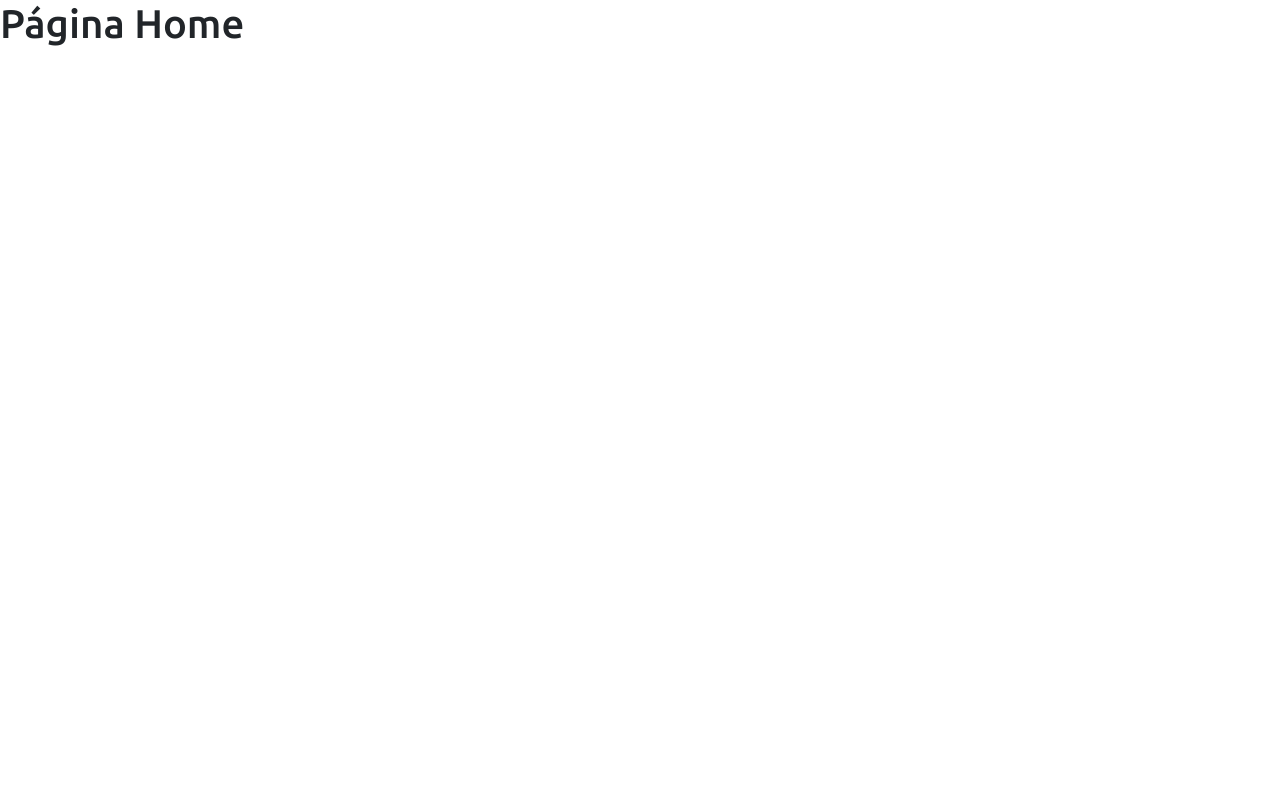
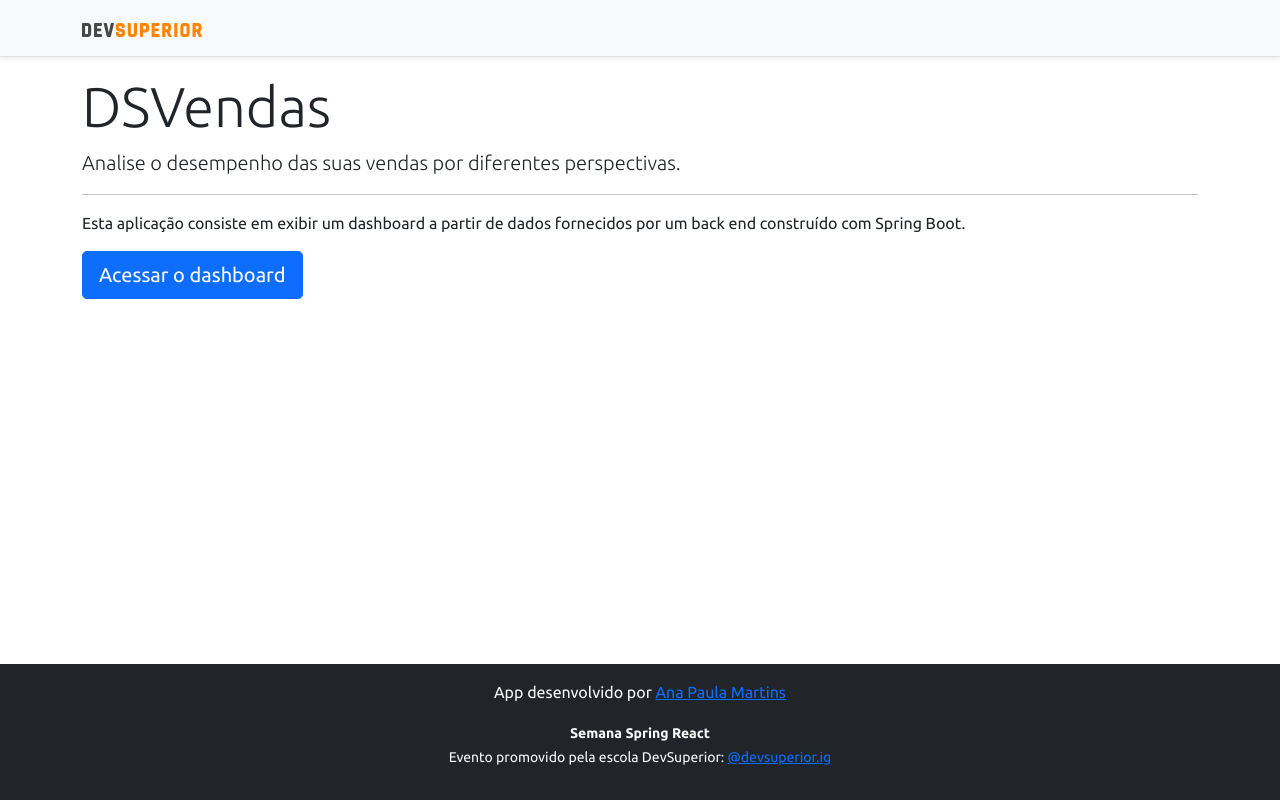
Before and after one commit to martinsana/ws-devsuperior, a React (Create React App) app in the folder frontend/: page / in a window 1280 px wide. Built offline with nearby package versions, Linux system fonts and the light colour scheme.

Commit message:
Home and navigation

```diff
--- a/frontend/src/components/navbar/index.tsx
+++ b/frontend/src/components/navbar/index.tsx
@@ -1,10 +1,13 @@
 import ImgDsDark from 'assets/img/ds-dark.svg';
+import { Link } from 'react-router-dom';
 function Navbar() {
   return (
     <div className="d-flex flex-column flex-md-row align-items-center p-3 px-md-4 mb-3 bg-light border-bottom shadow-sm">
       <div className="container">
         <nav className="my-2 my-md-0 mr-md-3">
-          <img src={ImgDsDark} alt="DevSuperior" width="120" />
+          <Link to="/">
+            <img src={ImgDsDark} alt="DevSuperior" width="120" />
+          </Link>
         </nav>
       </div>
     </div>
--- a/frontend/src/pages/Home/index.tsx
+++ b/frontend/src/pages/Home/index.tsx
@@ -1,8 +1,29 @@
+import Navbar from 'components/navbar';
+import Footer from 'components/footer';
+import { Link } from 'react-router-dom';
+
 function Home() {
   return (
-    <div>
-      <h1>Página Home</h1>
-    </div>
+    <>
+      <Navbar />
+      <div className="container">
+        <div className="jumbotron">
+          <h1 className="display-4">DSVendas</h1>
+          <p className="lead">
+            Analise o desempenho das suas vendas por diferentes perspectivas.
+          </p>
+          <hr />
+          <p>
+            Esta aplicação consiste em exibir um dashboard a partir de dados
+            fornecidos por um back end construído com Spring Boot.
+          </p>
+          <Link className="btn btn-primary btn-lg" to="/dashboard">
+            Acessar o dashboard
+          </Link>
+        </div>
+      </div>
+      <Footer />
+    </>
   );
 }
 
```
